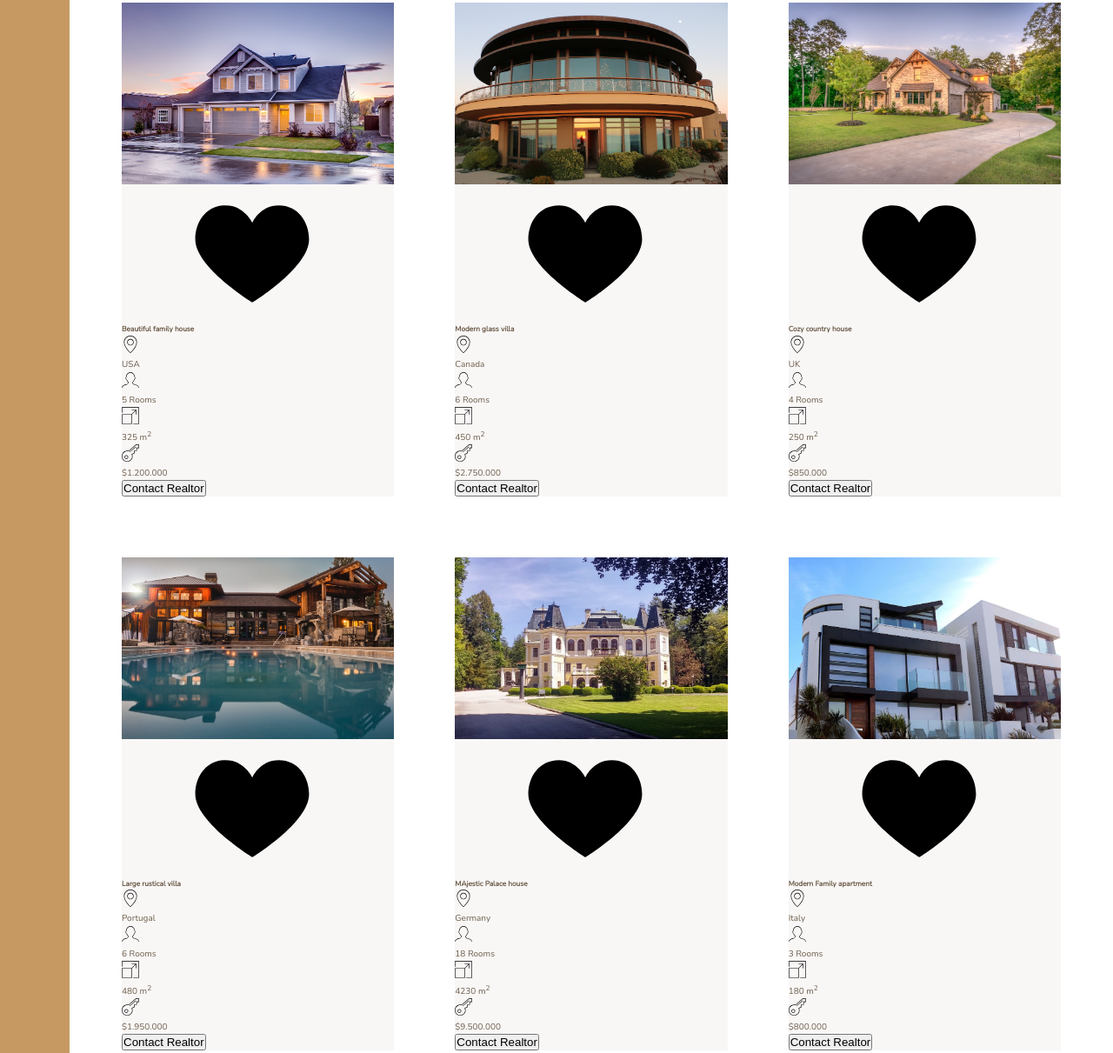
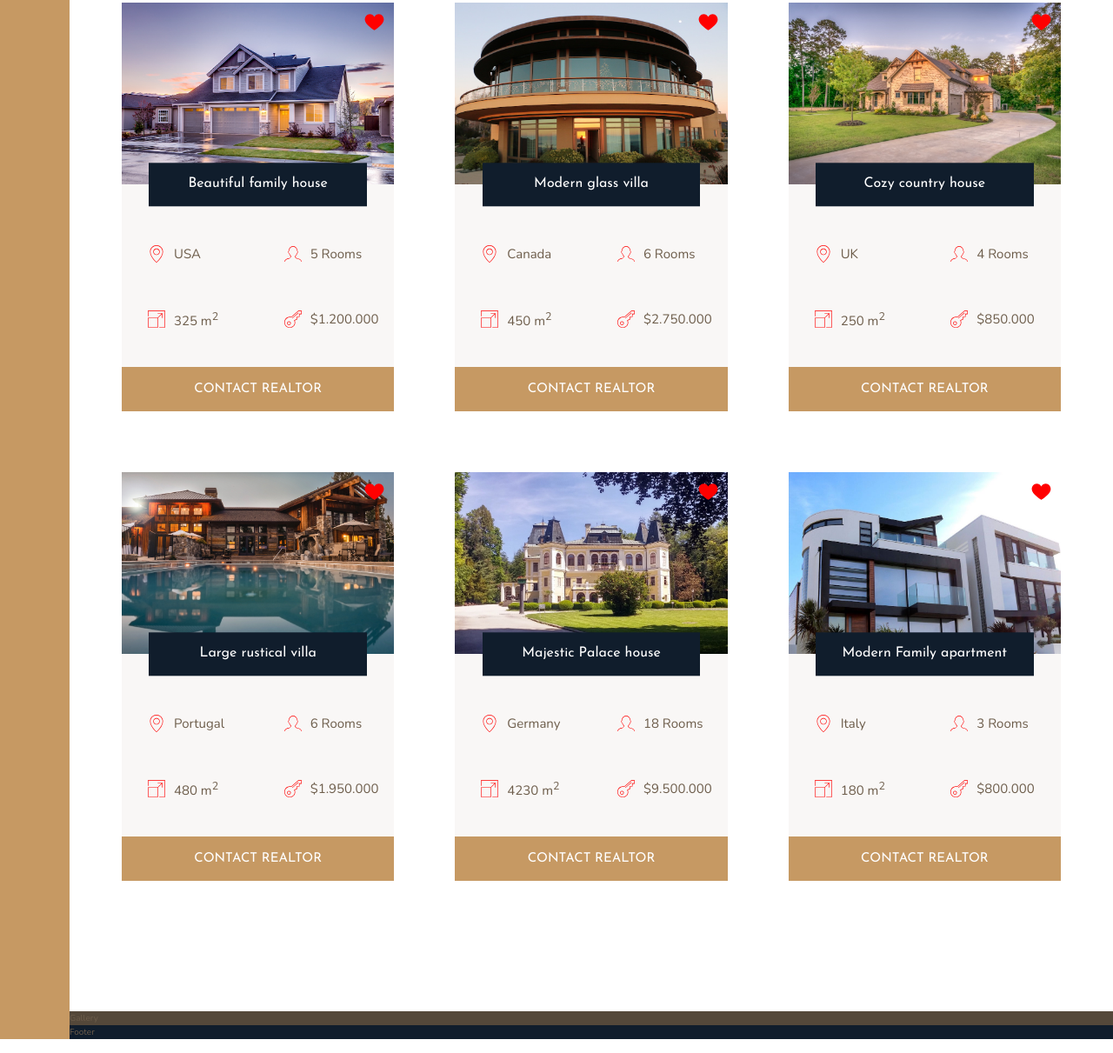
Before and after one commit to mattyImry/UdemyCssSass_Project3, a website: page index.html in a window 1280 px wide. Shown: the part 1967-3178 px from the top of the page at 87% size. Drawn offline with nearby package versions, Linux system fonts and the light colour scheme.

Commit message:
Completed home section

```diff
--- a/index.html
+++ b/index.html
@@ -121,7 +121,7 @@
                     </svg>
                     <p>$1.200.000</p>
                 </div>
-                <button class="cta">Contact Realtor</button>
+                <button class="btn home__btn">Contact Realtor</button>
             </div>
             <div class="home">
                 <img src="img/house-2.jpeg" alt="House 2" class="home__img">
@@ -153,7 +153,7 @@
                     </svg>
                     <p>$2.750.000</p>
                 </div>
-                <button class="cta">Contact Realtor</button>
+                <button class="btn home__btn">Contact Realtor</button>
             </div>
             <div class="home">
                 <img src="img/house-3.jpeg" alt="House 3" class="home__img">
@@ -185,7 +185,7 @@
                     </svg>
                     <p>$850.000</p>
                 </div>
-                <button class="cta">Contact Realtor</button>
+                <button class="btn home__btn">Contact Realtor</button>
             </div>
             <div class="home">
                 <img src="img/house-4.jpeg" alt="House 4" class="home__img">
@@ -217,14 +217,14 @@
                     </svg>
                     <p>$1.950.000</p>
                 </div>
-                <button class="cta">Contact Realtor</button>
+                <button class="btn home__btn">Contact Realtor</button>
             </div>
             <div class="home">
                 <img src="img/house-5.jpeg" alt="House 5" class="home__img">
                 <svg class="home__like">
                     <use xlink:href="img/sprite.svg#icon-heart-full"></use>
                 </svg>
-                <h5 class="home__name">MAjestic Palace house</h5>
+                <h5 class="home__name">Majestic Palace house</h5>
                 <div class="home__location">
                     <svg class="home__like">
                         <use xlink:href="img/sprite.svg#icon-map-pin"></use>
@@ -249,7 +249,7 @@
                     </svg>
                     <p>$9.500.000</p>
                 </div>
-                <button class="cta">Contact Realtor</button>
+                <button class="btn home__btn">Contact Realtor</button>
             </div>
             <div class="home">
                 <img src="img/house-6.jpeg" alt="House 6" class="home__img">
@@ -281,7 +281,7 @@
                     </svg>
                     <p>$800.000</p>
                 </div>
-                <button class="cta">Contact Realtor</button>
+                <button class="btn home__btn">Contact Realtor</button>
             </div>
         </section>
 
--- a/sass/_homes.scss
+++ b/sass/_homes.scss
@@ -9,17 +9,49 @@
 
 .home {
     background-color: $color-grey-light-1;
+    display: grid;
+    grid-template-columns: repeat(2, 1fr);
+    grid-row-gap: 3.5rem;
+
 
     &__img {
         width: 100%;
+        grid-row: 1/2;
+        grid-column: 1 / -1;
+        z-index: 1;
     }
 
     &__like {
-
+        grid-row: 1 / 2;
+        grid-column: 2 / 3;
+        fill: red;
+        height: 2.5rem;
+        width: 2.5rem;
+        z-index: 2;
+        justify-self: end;
+        margin: 1rem ;
     }
 
     &__name {
+        grid-column: 1 / -1;
+        grid-row: 1 / 2;
+        justify-self: center;
+        align-self: end;
+        z-index: 3;
+        width: 80%;
+        font-family: $font-display;
+        font-size: 1.6rem;
+        text-align: center;
+        padding: 1.25rem;
+        background-color: $color-secondary;
+        color: #fff;
+        font-weight: 400;
+        transform: translateY(50%);
+    }
 
+    &__location,
+    &__rooms {
+        margin-top: 2.5rem;
     }
 
     &__location,
@@ -27,15 +59,22 @@
     &__area,
     &__price {
 
+        font-size: 1.5rem;
+        margin-left: 2rem;
+
+        display: flex;
+        align-items: center;
+
         svg {
             fill: &color-primary;
             height: 2rem;
             width: 2rem;
+            margin-right: 1rem;
         }
 
-        p {
-
-        }
+    }
+    &__btn {
+        grid-column: 1 / -1;
     }
 
 }
```
Also changed, not shown: css/style.css.
